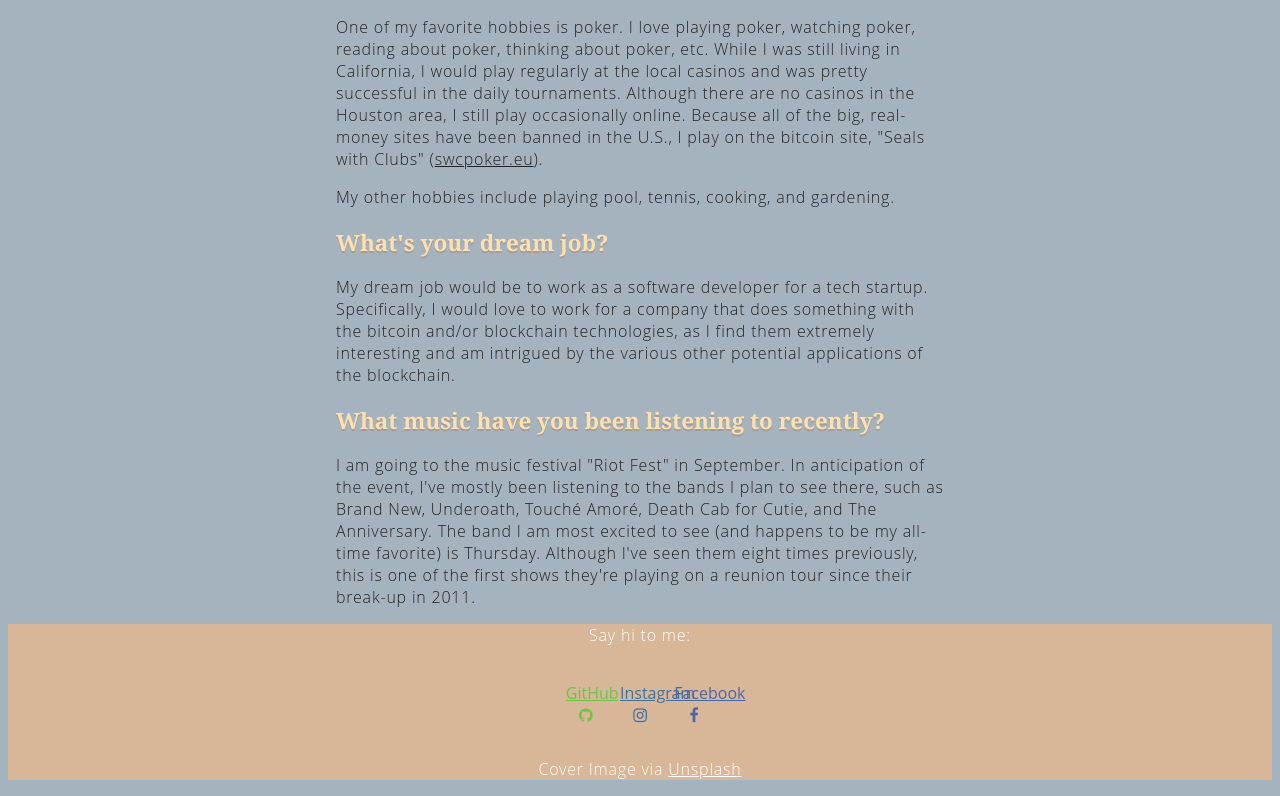
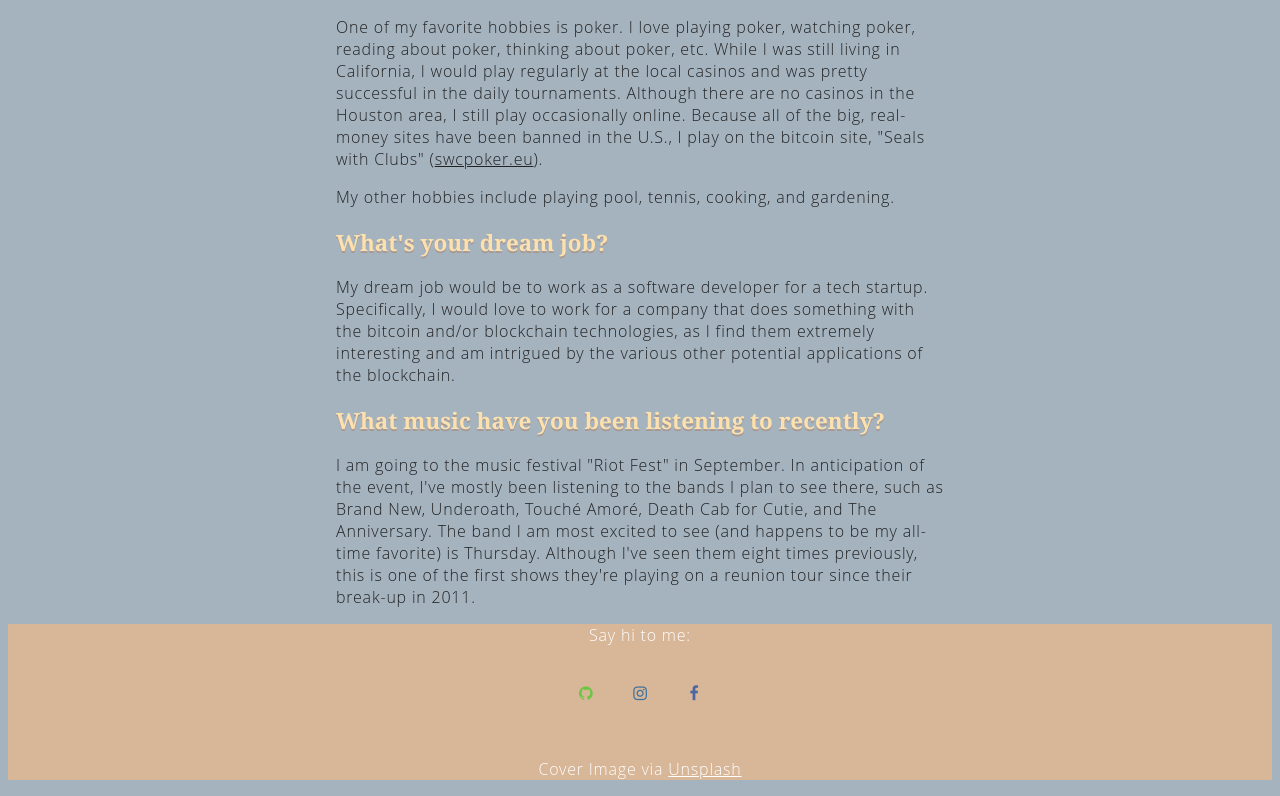
Before and after one commit to jbenjaminy/About-Me, a plain HTML site: page index.html in a window 1280 px wide. Shown: the part 1058-1854 px from the top of the page. Drawn offline with Linux system fonts and the light colour scheme.

Commit message:
symbol fix

```diff
--- a/index.html
+++ b/index.html
@@ -28,23 +28,14 @@
 			<h2>What's your dream job?</h2>
 			<p>My dream job would be to work as a software developer for a tech startup. Specifically, I would love to work for a company that does something with the bitcoin and/or blockchain technologies, as I find them extremely interesting and am intrigued by the various other potential applications of the blockchain.<p/>
 				<h2>What music have you been listening to recently?</h2>
-				<p>I am going to the music festival "Riot Fest" in September. In anticipation of the event, I've mostly been listening to the bands I plan to see there, such as Brand New, Underoath, Touché Amoré, Death Cab for Cutie, and The Anniversary. The band I am most excited to see (and happens to be my all-time favorite) is Thursday. Although I've seen them eight times previously, this is one of the first shows they're playing on a reunion tour since their break-up in 2011.</p>
+				<p>I am going to the music festival "Riot Fest" in September. In anticipation of the event, I've mostly been listening to the bands I plan to see there, such as Brand New, Underoath, Touch&eacute; Amor&eacute;, Death Cab for Cutie, and The Anniversary. The band I am most excited to see (and happens to be my all-time favorite) is Thursday. Although I've seen them eight times previously, this is one of the first shows they're playing on a reunion tour since their break-up in 2011.</p>
 			</section>
 			<footer class="content-footer">
 				<p>Say hi to me:</p>
 				<ul class="icons" style="padding-left: 0px;">
-					<li class="github"><a href="https://github.com/jbenjaminy">GitHub</a>
-						<i class="fa fa-github">
-						</i>
-					</li>
-					<li class="instagram"><a href="https://www.instagram.com/jbenjaminy/">Instagram</a>
-						<i class="fa fa-instagram">
-						</i>
-					</li>
-					<li class="facebook"><a href="https://www.facebook.com/jbenyoung">Facebook</a>
-						<i class="fa fa-facebook">
-						</i>
-					</li>
+					<li class="github"><a href="https://github.com/jbenjaminy"><i class="fa fa-github"></i></a></li>
+					<li class="instagram"><a href="https://www.instagram.com/jbenjaminy/"><i class="fa fa-instagram"></i></a></li>
+					<li class="facebook"><a href="https://www.facebook.com/jbenyoung"><i class="fa fa-facebook"></i></a></li>
 				</ul>
 				<p>Cover Image via <a href="http:unsplash.com">Unsplash</a></p>
 			</footer>
```
